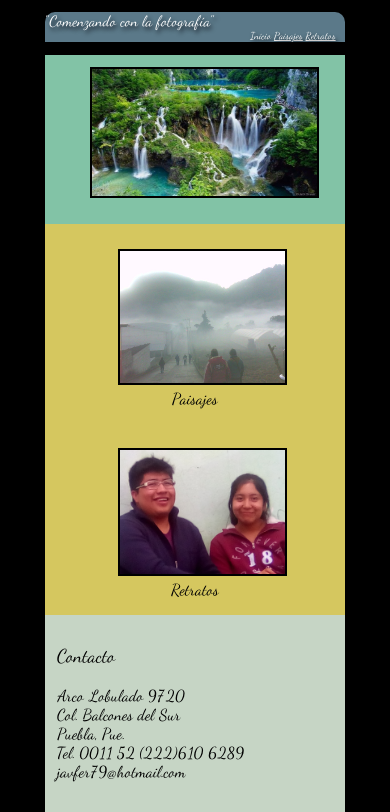
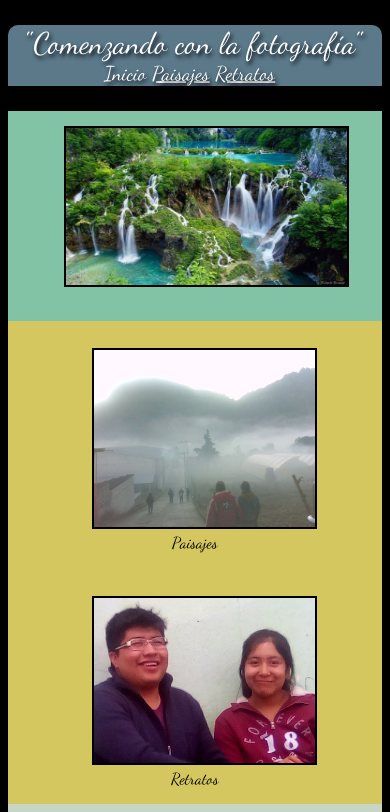
Before and after one commit to javfer/CssyDise-oWebResponsive_Javier_Perez, a plain HTML site: page index.html in a window 390 px wide. Shown: the top 812 px of the page. Drawn offline with Linux system fonts and the light colour scheme; a web font is replaced by a local one.

```diff
--- a/css/estilos.css
+++ b/css/estilos.css
@@ -11,9 +11,9 @@ body{
 }
 
 .contenedorprincipal{
-	width: 80%;
-	margin-right: 10%;
-	margin-left: 10%;
+	width: 900px;
+	margin-right: auto;
+	margin-left: auto;
 }
 
 header{
@@ -21,7 +21,7 @@ header{
 	text-align: left;
 	text-shadow: 2px 3px 4px #02010a;
 	border-radius: 10px 10px 0px 0px;
-	height: 10%;
+	//height: 10%;
 }
 nav{
 	text-align: right;
@@ -58,12 +58,12 @@ img{//border y sombras de imagenes
 
 .contenedorprincipal [class*="contenedorimagen"]{
 	width: 100%;
-	height: 300px;
+	height:auto;
 }
 
 div [class*="imagen"]{
-	min-height: 150px;
-	flex: 1 2 40%;
+	min-height: auto;
+	flex: 1 2 50%;
 }
 
 [class*=imagen] img{
@@ -165,18 +165,25 @@ figcaption{
 @media(max-width: 899px){
 	header{
 	background: #5b7989;
-	text-align: left;
-	font-size: 10px;
+	text-align: center;
+	font-size: 20px;
 	text-shadow: 2px 3px 4px #02010a;
 	border-radius: 10px 10px 0px 0px;
 	height: 10%;
 }
 
 nav{
-	text-align: right;
-	font-size: 10px;
+	text-align: center;
+	//font-size: 10px;
 	margin-right: 3%;
 }
+
+.contenedorprincipal{
+	width: 100%;
+	margin-right: auto;
+	margin-left: auto;
+}
+
 	.contenedorimagen2{
 	background: #d5c75f;
 	display: flex;
@@ -216,8 +223,9 @@ div [class*="imagen"]{
 .pie div{
 	width:  auto;
 	height: auto;
-
+	//border: solid 1px black;
 	flex: 1 1 50%;
+	text-align: center;
 
 }
 }
```
